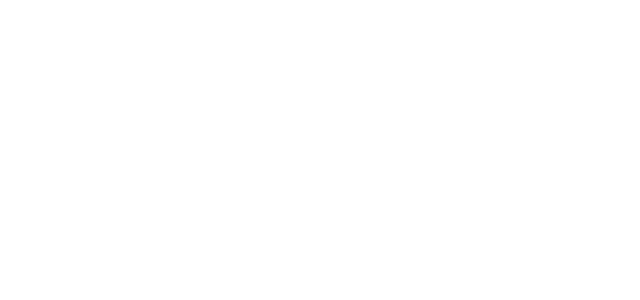
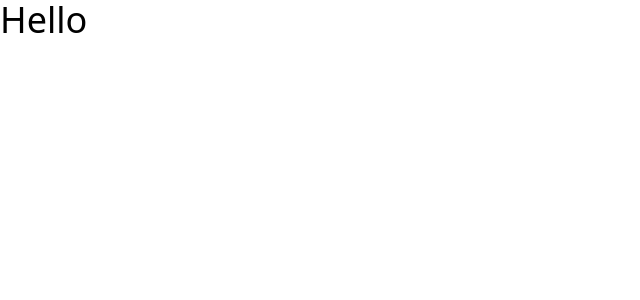
Before and after one commit to vivekbhatt07/MCR-2, a React (Vite) app: page / in a window 1280 px wide. Shown: the top 300 px of the page, without its empty margins (0-640 px from the left). Built offline with nearby package versions, Linux system fonts and the light colour scheme.

Commit message:
Test: text

```diff
--- a/package.json
+++ b/package.json
@@ -15,7 +15,8 @@
     "@mui/icons-material": "^5.11.16",
     "@mui/material": "^5.13.5",
     "react": "^18.2.0",
-    "react-dom": "^18.2.0"
+    "react-dom": "^18.2.0",
+    "react-router-dom": "^6.13.0"
   },
   "devDependencies": {
     "@types/react": "^18.0.37",
--- a/src/App.jsx
+++ b/src/App.jsx
@@ -1,7 +1,7 @@
 import "./App.css";
 
 function App() {
-  return <div></div>;
+  return <div className="text-4xl">Hello</div>;
 }
 
 export default App;
```
Also changed, not shown: 1 other file (tests, documents, lock files or other folders).
